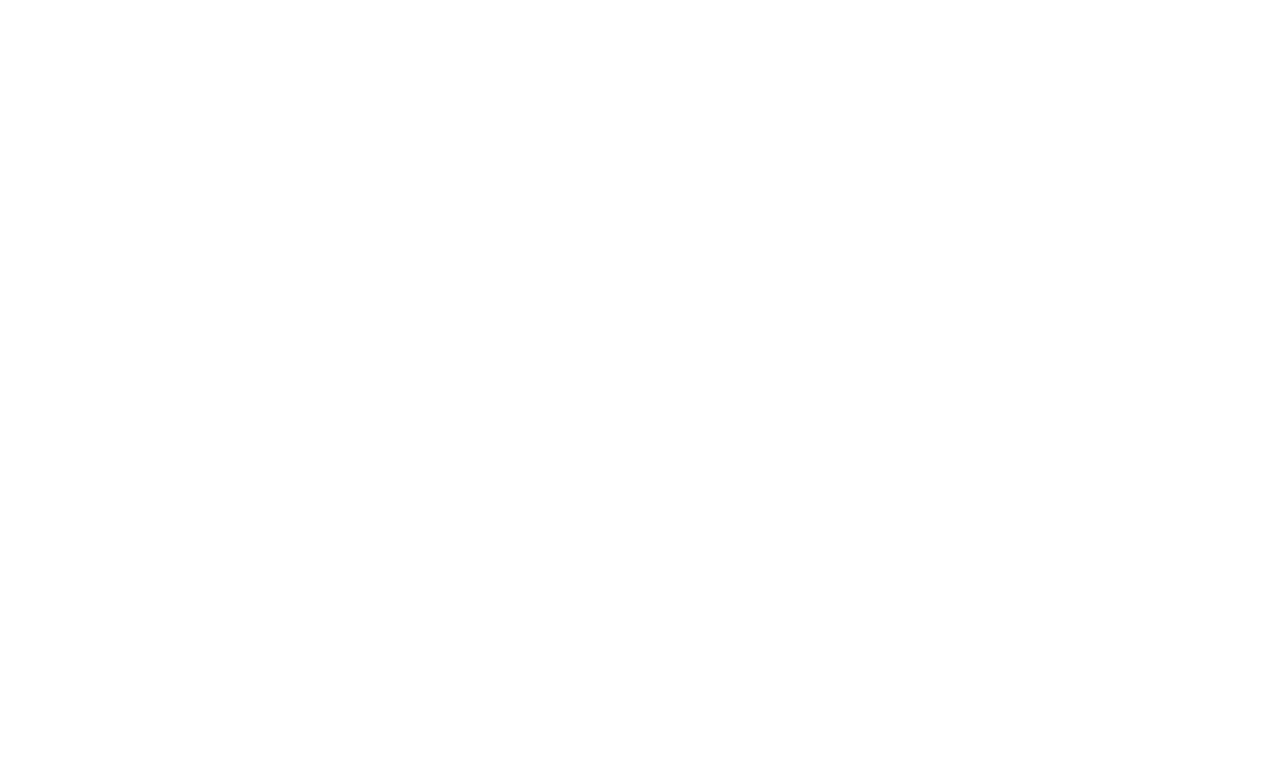
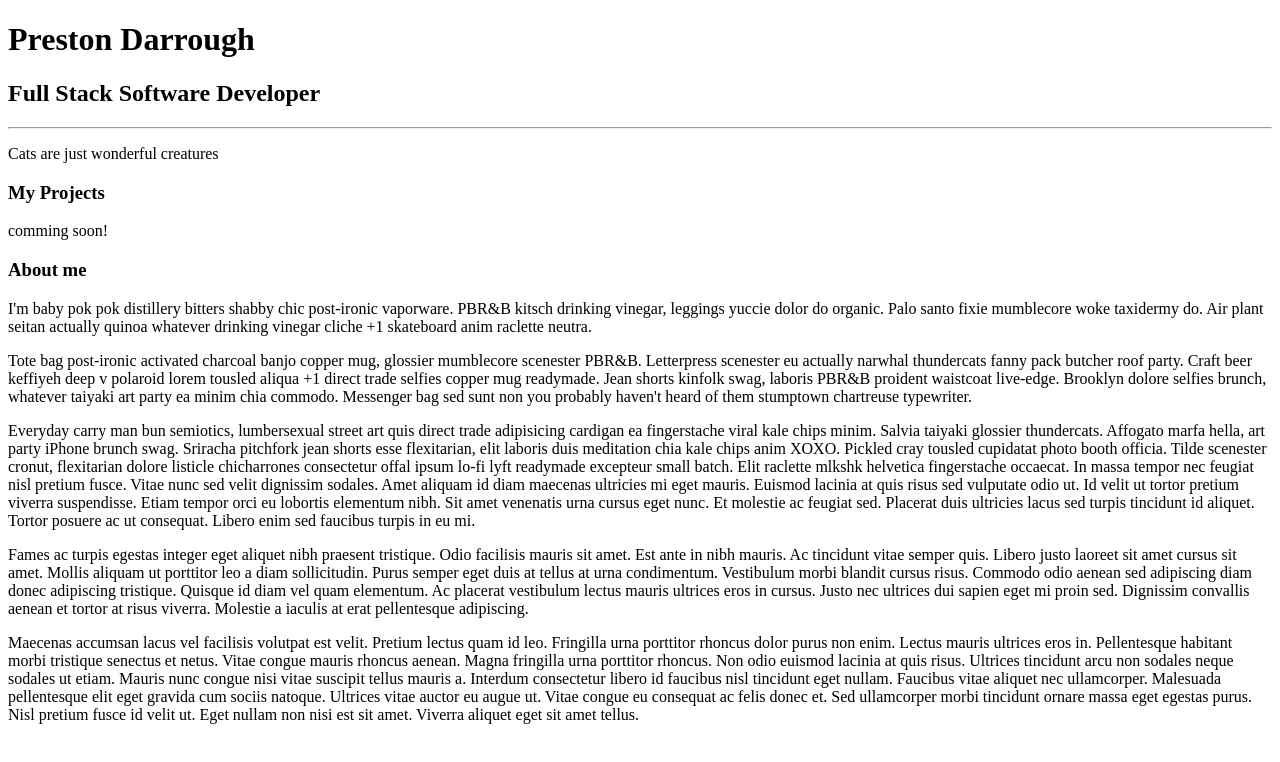
Before and after one commit to techdarrough/preston_portfolio, a plain HTML site: page index.html in a window 1280 px wide. Drawn offline with Linux system fonts and the light colour scheme.

Commit message:
Portfolio (1.8.2) activity

```diff
--- a/index.html
+++ b/index.html
@@ -22,5 +22,51 @@
           - Switch out your lorem ipsum for Hipster Ipsum (https://hipsum.co/).
           - Add another H3 that contains "Contact Me," a paragraph tag containing your email, and a paragraph tag containing your phone number (these can be fake!).
      -->
+     <div>
+         <h1>
+             Preston Darrough
+         </h1>
+         <h2>
+             Full Stack Software Developer
+         </h2>
+         <hr>
+         <p>Cats are just wonderful creatures</p>
+
+         <h3>
+            My Projects
+         </h3>
+         <p>comming soon!</p>
+         <h3>About me</h3>
+         <p>
+            I'm baby pok pok distillery bitters shabby chic post-ironic vaporware. PBR&B kitsch drinking vinegar, leggings yuccie dolor do
+            organic. Palo santo fixie mumblecore woke taxidermy do. Air plant seitan actually quinoa whatever drinking vinegar cliche +1
+            skateboard anim raclette neutra.
+        </p>
+        Tote bag post-ironic activated charcoal banjo copper mug, glossier mumblecore scenester PBR&B. Letterpress scenester eu actually
+        narwhal thundercats fanny pack butcher roof party. Craft beer keffiyeh deep v polaroid lorem tousled aliqua +1 direct trade selfies
+        copper mug readymade. Jean shorts kinfolk swag, laboris PBR&B proident waistcoat live-edge. Brooklyn dolore selfies brunch, whatever
+         taiyaki art party ea minim chia commodo. Messenger bag sed sunt non you probably haven't heard of them stumptown chartreuse typewriter.
+         <p>
+            Everyday carry man bun semiotics, lumbersexual street art quis direct trade adipisicing cardigan ea fingerstache viral kale chips minim. Salvia taiyaki glossier thundercats. Affogato marfa hella, art party iPhone brunch swag. Sriracha pitchfork jean shorts esse flexitarian, elit laboris duis meditation chia kale chips anim XOXO. Pickled cray tousled cupidatat photo booth officia. Tilde scenester cronut, flexitarian dolore listicle chicharrones consectetur offal ipsum lo-fi lyft readymade excepteur small batch. Elit raclette mlkshk helvetica fingerstache occaecat. In massa tempor nec feugiat nisl pretium fusce. Vitae nunc sed velit dignissim sodales. Amet aliquam id diam maecenas ultricies mi
+            eget mauris. Euismod lacinia at quis risus sed vulputate odio ut. Id velit ut tortor pretium viverra suspendisse. Etiam tempor orci
+             eu lobortis elementum nibh. Sit amet venenatis urna cursus eget nunc. Et molestie ac feugiat sed. Placerat duis ultricies lacus sed
+             turpis tincidunt id aliquet. Tortor posuere ac ut consequat. Libero enim sed faucibus turpis in eu mi.
+         </p>
+            Fames ac turpis egestas integer eget aliquet nibh praesent tristique. Odio facilisis mauris sit amet. Est ante in nibh mauris. Ac
+            tincidunt vitae semper quis. Libero justo laoreet sit amet cursus sit amet. Mollis aliquam ut porttitor leo a diam sollicitudin.
+             Purus semper eget duis at tellus at urna condimentum. Vestibulum morbi blandit cursus risus. Commodo odio aenean sed adipiscing
+            diam donec adipiscing tristique. Quisque id diam vel quam elementum. Ac placerat vestibulum lectus mauris ultrices eros in cursus.
+            Justo nec ultrices dui sapien eget mi proin sed. Dignissim convallis aenean et tortor at risus viverra. Molestie a iaculis at erat
+            pellentesque adipiscing.
+         <p>
+            Maecenas accumsan lacus vel facilisis volutpat est velit. Pretium lectus quam id leo. Fringilla urna porttitor rhoncus dolor purus
+            non enim. Lectus mauris ultrices eros in. Pellentesque habitant morbi tristique senectus et netus. Vitae congue mauris rhoncus aenean.
+             Magna fringilla urna porttitor rhoncus. Non odio euismod lacinia at quis risus. Ultrices tincidunt arcu non sodales neque sodales ut
+            etiam. Mauris nunc congue nisi vitae suscipit tellus mauris a. Interdum consectetur libero id faucibus nisl tincidunt eget nullam.
+            Faucibus vitae aliquet nec ullamcorper. Malesuada pellentesque elit eget gravida cum sociis natoque. Ultrices vitae auctor eu augue ut.
+             Vitae congue eu consequat ac felis donec et. Sed ullamcorper morbi tincidunt ornare massa eget egestas purus. Nisl pretium fusce id velit ut.
+             Eget nullam non nisi est sit amet. Viverra aliquet eget sit amet tellus.
+         </p>
+     </div>
   </body>
 </html>
```
